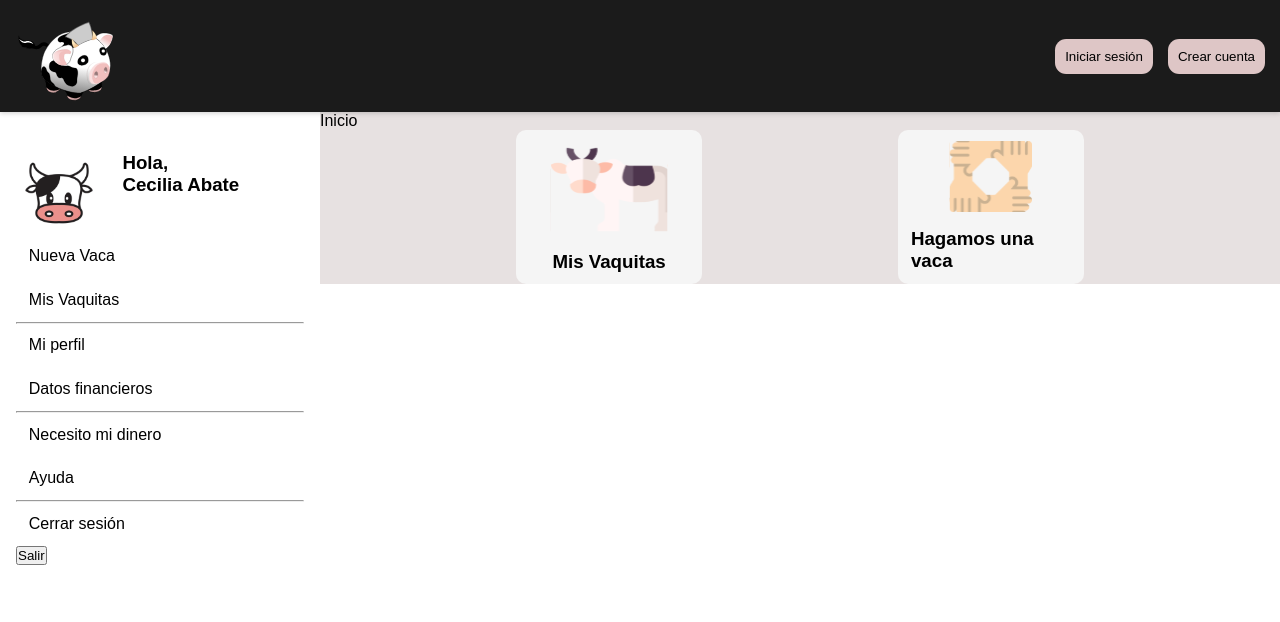
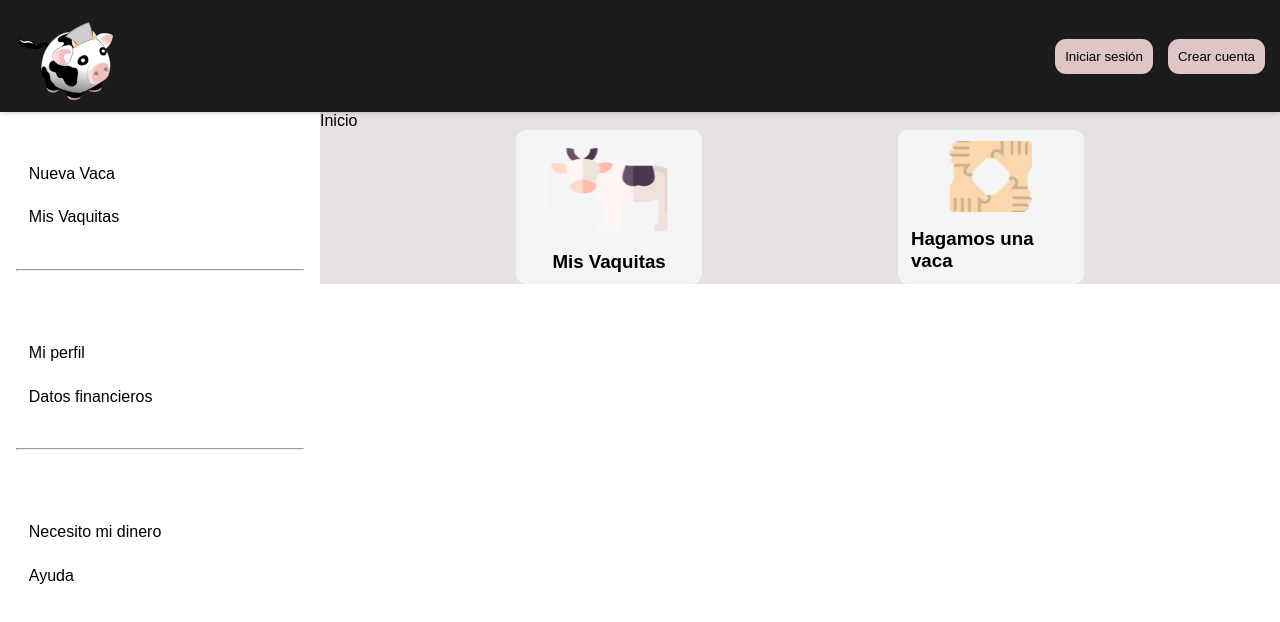
Before and after one commit to mceciabate/vakita-project, a React (Vite) app in the folder vakitaProyectFrontEnd/: page / in a window 1280 px wide. Shown: the top 622 px of the page. Built offline with nearby package versions, Linux system fonts and the light colour scheme; a web font is replaced by a local one.

Commit message:
Correción de menu lateral

```diff
--- a/vakitaProyectFrontEnd/src/components/Header.jsx
+++ b/vakitaProyectFrontEnd/src/components/Header.jsx
@@ -32,7 +32,7 @@ function Header() {
         title="Abrir menú"
         aria-label="Abrir menú"
         onClick={()=> {openModal()}}>
-          <img src={MenuIcon} />
+          <img className="img-menuIcon" src={MenuIcon} />
         </button>
         <BurgerMenu isOpen={isOpenModal} closeMenu={closeModal}/>
       </div>
--- a/vakitaProyectFrontEnd/src/components/Menu/Menu.jsx
+++ b/vakitaProyectFrontEnd/src/components/Menu/Menu.jsx
@@ -21,10 +21,10 @@ const Menu = () => {
                 <hr />
                 <a>Necesito mi dinero</a>
                 <a>Ayuda</a>
-                <hr />
-                <a>Cerrar sesión</a>
+
+
             </BloqueOptions>
-            <button>Salir</button>
+            <button className="botonSalir">Salir</button>
         </MenuLateral>
     )
 };
--- a/vakitaProyectFrontEnd/src/components/Menu/styled.js
+++ b/vakitaProyectFrontEnd/src/components/Menu/styled.js
@@ -8,18 +8,45 @@ export const MenuLateral = styled.section`
     /* display: flex; */
     /* flex-direction: column;
     justify-content: space-between; */
+
+
+    /* Aqui se establece que el boton salir no se mostrara en desktop*/
+    .botonSalir {
+        display: flex;
+    flex-direction: row;
+    background: transparent;
+    border: none;
+    outline: none;
+    display: none;
+    opacity: 0;
+    }
+
+
 `;
 
 export const HeaderMenuLateral = styled.div`
+
+/* En esta seccion no se mostrara en desktop*/
     display: flex;
     flex-direction: row;
-    justify-content: ;
+    background: transparent;
+    border: none;
+    outline: none;
+    display: none;
+    opacity: 0;
 
     img.avatar {
         width:30%;
         height:30%;
         margin-right:20px;
     }
+
+
+
+
+
+
+
 `;
 
 export const BloqueOptions = styled.div`
@@ -29,5 +56,11 @@ export const BloqueOptions = styled.div`
     a {
         padding: 0.8rem;
         cursor: pointer;
+
+    }
+
+    hr {
+        margin-top:30px;
+        margin-bottom:60px;
     }
 `;
--- a/vakitaProyectFrontEnd/src/styles/header.css
+++ b/vakitaProyectFrontEnd/src/styles/header.css
@@ -37,7 +37,10 @@
     font-family: 'Inria Sans', sans-serif;
 }
 
-
+.img-menuIcon{
+    width: 200%;
+    height: 200%;
+}
 
 /* Esto quiere decir que mientras este en desktop el menu hamburguesa sera invisible*/
 .nav_btn_menu{
@@ -54,7 +57,7 @@
     .nav_btn_menu {
         display: block;
         opacity: 1;
-        margin-right: 30px;
+        margin-right: 45px;
     }
 
     .nav_item{
```
